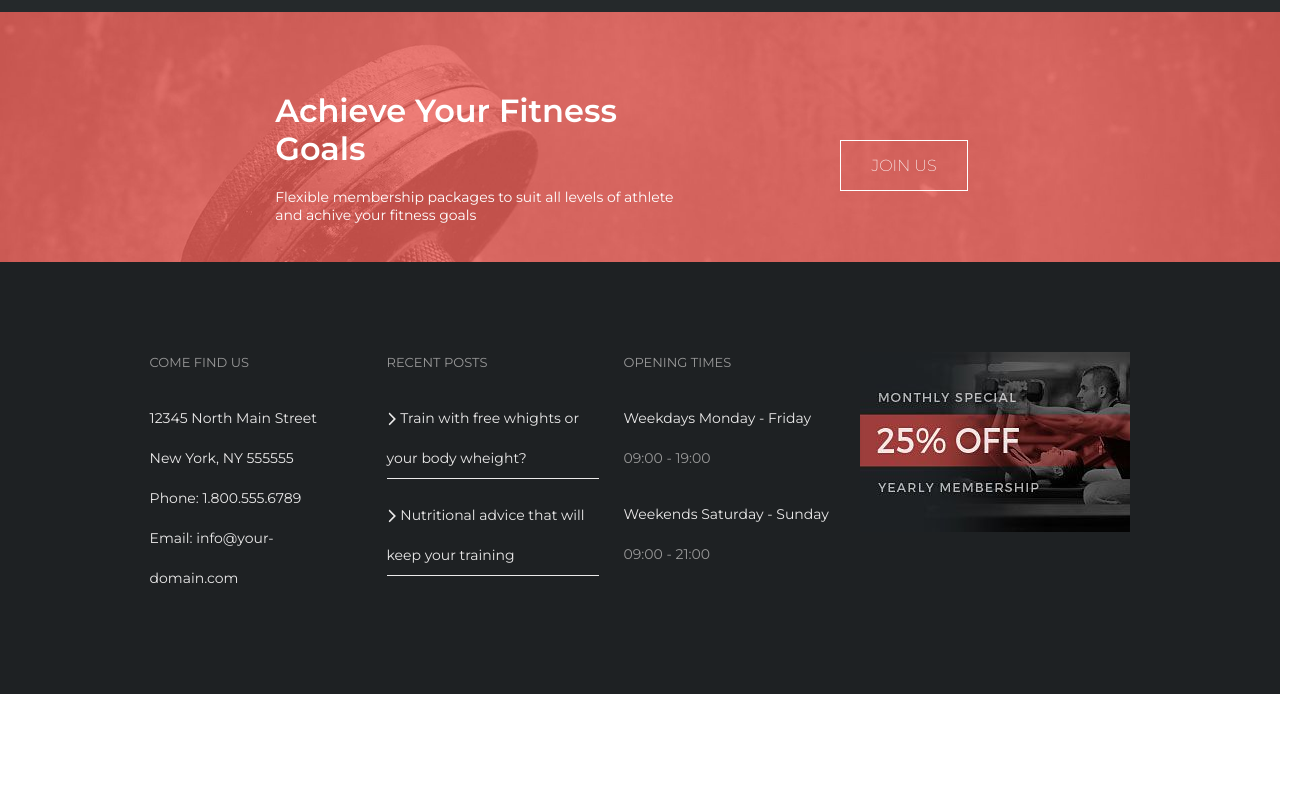
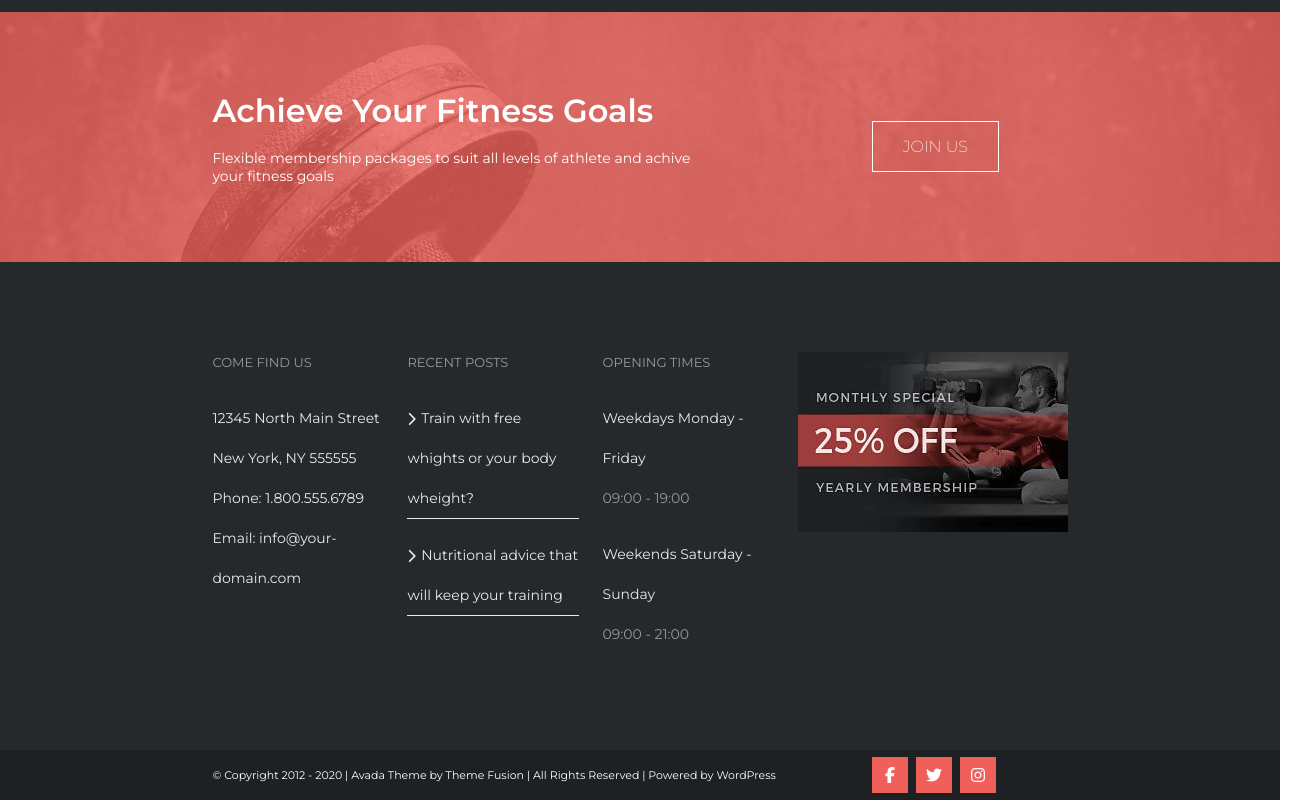
Before and after one commit to Bufal8/proj-html-vuejs, a Vue app: page / in a window 1280 px wide. Shown: the part 6863-7663 px from the top of the page, 1307 px wide, since content can reach past the window. Before the commit the page ends 7557 px from the top, so only its background shows below. Built offline with nearby package versions, Linux system fonts and the light colour scheme.

Commit message:
ciclo for menu

```diff
--- a/src/components/PageFooter.vue
+++ b/src/components/PageFooter.vue
@@ -0,0 +1,53 @@
+<script>
+
+export default {
+    name : "PageFooter",
+}
+</script>
+
+<template>
+    <div class="container-fluid">
+        <div class="row align-items-center  d-flex justify-content-between">
+            <div class="col-9 pt-3">
+                <p>© Copyright 2012 - 2020 | Avada Theme by Theme Fusion | All Rights Reserved | Powered by WordPress</p>
+            </div>
+            <div class="col-3 d-flex">
+                <font-awesome-icon class="brand" icon="fa-brands fa-facebook-f" />
+                <font-awesome-icon class="brand" icon="fa-brands fa-twitter" />
+                <font-awesome-icon class="brand" icon="fa-brands fa-instagram" />
+            </div>
+        </div>
+    </div>
+</template>
+
+<style scoped lang="scss">
+@use '../styles/general.scss';
+@use '../styles/partials/variables.scss';
+@import '../styles/partials/variables';
+
+
+.container-fluid{
+    background-color: $terzo;
+    .row{
+        width: 70%;
+        height: 50px;
+        margin: 0 auto;
+        .col-9{
+            font-size: 11px;
+            color: $quarto;
+        }
+        .col-3{
+            align-content: end;
+            .brand{
+                background-color: $primo;
+                color: $quarto;
+                padding: 10px;
+                aspect-ratio: 1/1;
+                margin-right: 8px;
+                cursor: pointer;
+            }
+        }
+    }
+}
+
+</style>
--- a/src/components/PageHeader.vue
+++ b/src/components/PageHeader.vue
@@ -1,7 +1,16 @@
 <script>
+import { store } from "../store.js"
 
 export default {
     name : "PageHeader",
+    data(){
+        return{
+            store,
+        }
+    },
+    props: {
+        navMenu: Array,
+    }
 }
 </script>
 
@@ -15,6 +24,10 @@ export default {
                 </div>
                 <nav class="col-6">
                     <ul class="nav justify-content-end">
+                        <!-- <li v-for="(voceMenu, id) in navMenu" :class="voceMenu.active ? 'active' : ''" :key="id">
+                            <a href="#">
+                                {{ voceMenu.name }}
+                            </a></li> -->
                         <li class="nav-item">
                             <a class="nav-link active" aria-current="page" href="#">HOME</a>
                         </li>
--- a/src/components/PageJoinUs.vue
+++ b/src/components/PageJoinUs.vue
@@ -33,7 +33,7 @@ export default {
     color: $quarto;
   .row{
     padding: 80px 0;
-    width: 60%;
+    width: 70%;
     margin: 0 auto;
         h2{
             margin: 0 auto;
--- a/src/components/PageMain.vue
+++ b/src/components/PageMain.vue
@@ -9,6 +9,7 @@ import PageTrainers from './PageTrainers.vue'
 import PageNews from './PageNews.vue'
 import PageJoinUs from './PageJoinUs.vue'
 import PagePreFooter from './PagePreFooter.vue'
+import PageFooter from './PageFooter.vue';
 
 export default {
     name : "AppMain",
@@ -22,7 +23,8 @@ export default {
     PageTrainers,
     PageNews,
     PageJoinUs,
-    PagePreFooter
+    PagePreFooter,
+    PageFooter
 }
 }
 </script>
@@ -39,6 +41,7 @@ export default {
 <PageNews />
 <PageJoinUs />
 <PagePreFooter />
+<PageFooter />
 
 </template>
 
--- a/src/components/PageNews.vue
+++ b/src/components/PageNews.vue
@@ -95,7 +95,7 @@ export default {
         }
     }
     .riga{
-        width: 80%;
+        width: 70%;
         margin: 0 290px;
         // .bigger-card{
         //     height: 800px;
--- a/src/components/PagePreFooter.vue
+++ b/src/components/PagePreFooter.vue
@@ -46,12 +46,11 @@ export default {
 
 .container-fluid{
     color: $secondo;
-    background-color: $terzo;
+    background-color: $secondo;
     font-family: 'Montserrat', sans-serif;
 
-
     .row{
-        width: 80%;
+        width: 70%;
         margin: 0 auto;
         padding: 80px 0;
         .titolo{
--- a/src/components/PageTrainers.vue
+++ b/src/components/PageTrainers.vue
@@ -80,7 +80,7 @@ export default {
         }
     }
     .riga{
-        width: 80%;
+        width: 70%;
         margin: 0 290px;
         .card-body{
             background-color: $secondo;
--- /dev/null
+++ b/src/store.js
@@ -0,0 +1,26 @@
+import { reactive } from "vue";
+
+export const store = reactive({
+    vociMenu: [
+        {
+            name: "HOME",
+            active: true
+        }, {
+            name: "ABOUT US",
+            active: false
+        }, {
+            name: "FACILITIES",
+            active: false
+        }, {
+            name: "MEMBERSHIP",
+            active: false
+        }, {
+            name: "TESTIMONIALS",
+            active: false
+        },
+        {
+            name: "BLOG",
+            active: false
+        }
+    ],
+});
```
